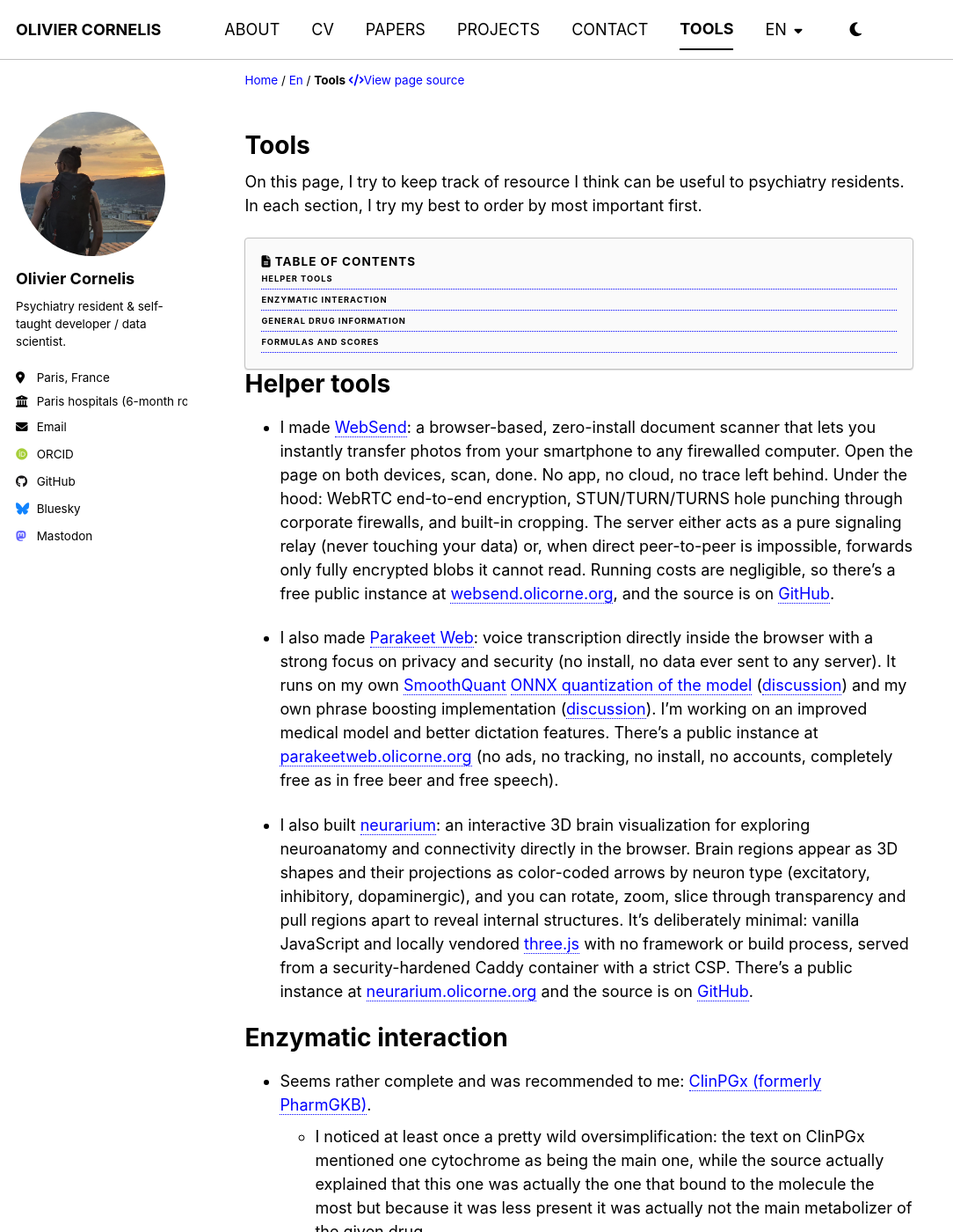
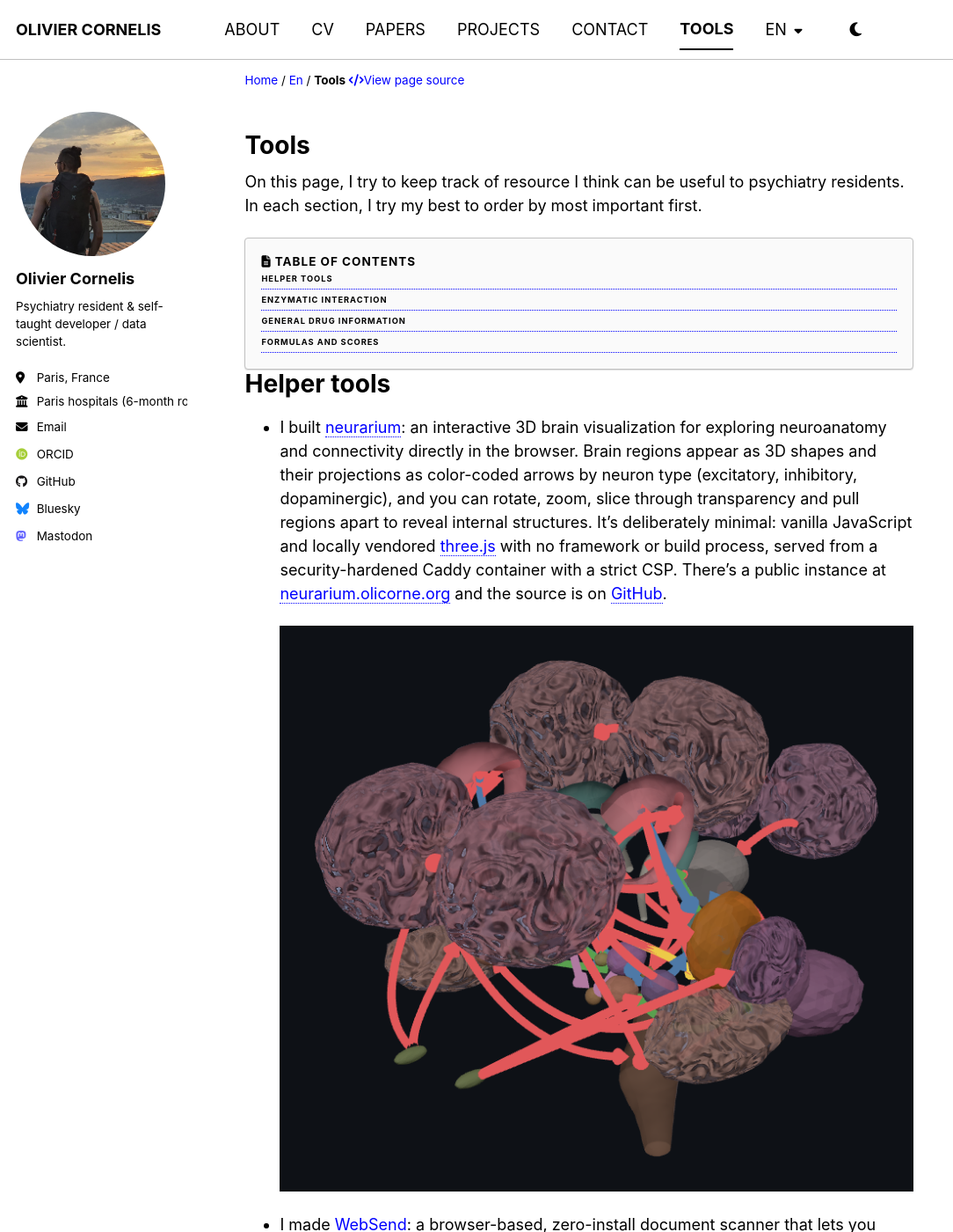
Before and after one commit to thiswillbeyourgithub/website, a Jekyll site: the page built from _pages/en/tools.md, in a window 1280 px wide and 1400 px high. Shown: the whole window at 88% size, without its empty margins (0-1084 px from the left). Built offline with Jekyll 4.4.1, drawn with Linux system fonts in a browser that asks for light colours; some web fonts are replaced.

Commit message:
tools: feature neurarium first with a locally served screenshot (en+fr)
Move the neurarium entry to the top of the Helper tools section on both
language pages and embed its screenshot (images/neurarium.png), linked to
the live site, instead of only linking out to GitHub.

Co-Authored-By: Claude Opus 4.8 <noreply@anthropic.com>

```diff
--- a/_pages/en/tools.md
+++ b/_pages/en/tools.md
@@ -14,12 +14,14 @@ On this page, I try to keep track of resource I think can be useful to psychiatr
 {% include toc_wide %}
 
 # Helper tools
+- I built [neurarium](https://neurarium.olicorne.org/?lang=en): an interactive 3D brain visualization for exploring neuroanatomy and connectivity directly in the browser. Brain regions appear as 3D shapes and their projections as color-coded arrows by neuron type (excitatory, inhibitory, dopaminergic), and you can rotate, zoom, slice through transparency and pull regions apart to reveal internal structures. It's deliberately minimal: vanilla JavaScript and locally vendored [three.js](https://threejs.org/) with no framework or build process, served from a security-hardened Caddy container with a strict CSP. There's a public instance at [neurarium.olicorne.org](https://neurarium.olicorne.org/?lang=en) and the source is on [GitHub](https://github.com/thiswillbeyourgithub/neurarium).
+
+  [![neurarium screenshot]({{ base_path }}/images/neurarium.png)](https://neurarium.olicorne.org/?lang=en)
+
 - I made [WebSend](https://websend.olicorne.org): a browser-based, zero-install document scanner that lets you instantly transfer photos from your smartphone to any firewalled computer. Open the page on both devices, scan, done. No app, no cloud, no trace left behind. Under the hood: WebRTC end-to-end encryption, STUN/TURN/TURNS hole punching through corporate firewalls, and built-in cropping. The server either acts as a pure signaling relay (never touching your data) or, when direct peer-to-peer is impossible, forwards only fully encrypted blobs it cannot read. Running costs are negligible, so there's a free public instance at [websend.olicorne.org](https://websend.olicorne.org), and the source is on [GitHub](https://github.com/thiswillbeyourgithub/WebSend).
 
 
 - I also made [Parakeet Web](https://github.com/thiswillbeyourgithub/parakeet_web): voice transcription directly inside the browser with a strong focus on privacy and security (no install, no data ever sent to any server). It runs on my own [SmoothQuant](https://github.com/mit-han-lab/smoothquant) [ONNX quantization of the model](https://huggingface.co/Olicorne/parakeet-tdt-0.6b-v3-smoothquant-onnx) ([discussion](https://github.com/Kieirra/murmure/issues/289#issuecomment-4636550052)) and my own phrase boosting implementation ([discussion](https://github.com/Kieirra/murmure/issues/338#issuecomment-4637778233)). I'm working on an improved medical model and better dictation features. There's a public instance at [parakeetweb.olicorne.org](https://parakeetweb.olicorne.org) (no ads, no tracking, no install, no accounts, completely free as in free beer and free speech).
-
-- I also built [neurarium](https://neurarium.olicorne.org/?lang=en): an interactive 3D brain visualization for exploring neuroanatomy and connectivity directly in the browser. Brain regions appear as 3D shapes and their projections as color-coded arrows by neuron type (excitatory, inhibitory, dopaminergic), and you can rotate, zoom, slice through transparency and pull regions apart to reveal internal structures. It's deliberately minimal: vanilla JavaScript and locally vendored [three.js](https://threejs.org/) with no framework or build process, served from a security-hardened Caddy container with a strict CSP. There's a public instance at [neurarium.olicorne.org](https://neurarium.olicorne.org/?lang=en) and the source is on [GitHub](https://github.com/thiswillbeyourgithub/neurarium).
 
 # Enzymatic interaction
 - Seems rather complete and was recommended to me: [ClinPGx (formerly PharmGKB)](https://www.clinpgx.org/).
```
Also changed, not shown: _pages/fr/tools.md (+4 -2 lines), images/neurarium.png (added).
